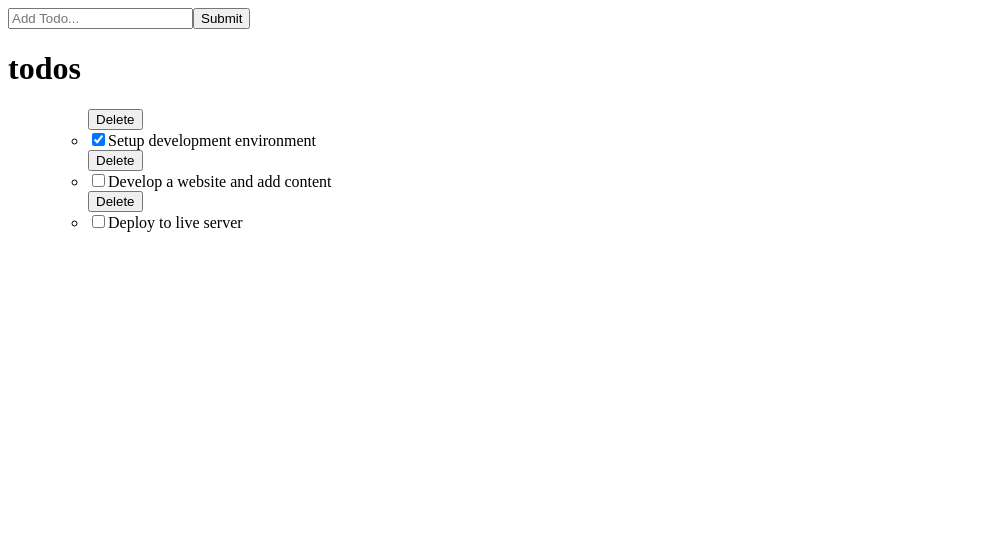
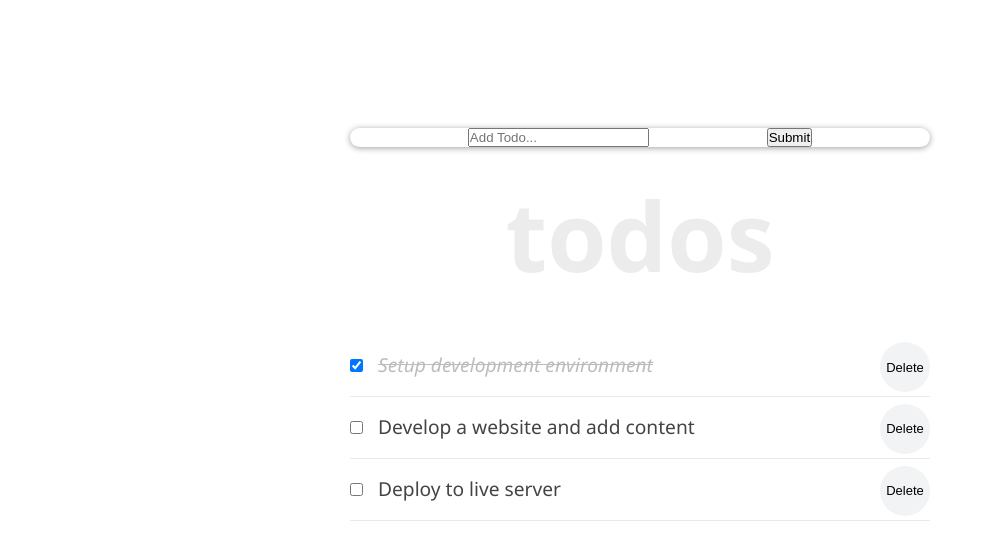
Before and after one commit to Alfred-KInyua/todo-list-react-, a React (Create React App) app: page / in a window 1280 px wide. Shown: the top 560 px of the page, without its empty margins (0-988 px from the left). Built offline with nearby package versions, Linux system fonts and the light colour scheme.

Commit message:
Add css and destructutring

```diff
--- a/src/App.css
+++ b/src/App.css
@@ -1,38 +1,64 @@
-.App {
-  text-align: center;
+* {
+  box-sizing: border-box;
+  margin: 0;
+  padding: 0;
 }
 
-.App-logo {
-  height: 40vmin;
-  pointer-events: none;
+body {
+  font-family: "Segoe UI", Arial, sans-serif;
+  line-height: 1.4;
+  color: #444;
+  background: #fff;
+  height: 100vh;
+}
+.container {
+  display: flex;
+  flex-direction: column;
+  justify-content: center;
+  align-items: center;
+  max-width: 600px;
+  margin: 0 auto;
 }
 
-@media (prefers-reduced-motion: no-preference) {
-  .App-logo {
-    animation: App-logo-spin infinite 20s linear;
-  }
+.inner {
+  width: 100%;
+  padding: 8rem 10px 4rem;
 }
 
-.App-header {
-  background-color: #282c34;
-  min-height: 100vh;
+.form-container {
+  width: 100%;
+  margin-bottom: 20px;
   display: flex;
-  flex-direction: column;
-  align-items: center;
-  justify-content: center;
-  font-size: calc(10px + 2vmin);
-  color: white;
+  border-radius: calc(0.5 * 100px);
+  box-shadow: 0 1px 6px 0 rgba(0, 0, 0, 0.38);
+  justify-content: space-evenly;
 }
 
-.App-link {
-  color: #61dafb;
+.input-text {
+  font-size: 1rem;
+  font-weight: 400;
+  width: 85%;
+  padding-right: 5px;
+  padding-left: 10px;
+  border-radius: calc(0.5 * 100px);
 }
 
-@keyframes App-logo-spin {
-  from {
-    transform: rotate(0deg);
-  }
-  to {
-    transform: rotate(360deg);
-  }
+.input-text::placeholder {
+  color: #000;
 }
+
+.input-submit {
+  background: transparent;
+  color: #5b5b5b;
+  text-transform: capitalize;
+  cursor: pointer;
+  font-weight: 600;
+  margin-right: 10px;
+}
+
+.input-text,
+.input-submit {
+  height: 45px;
+  outline: none;
+  border: none;
+}
--- a/src/components/Header.js
+++ b/src/components/Header.js
@@ -1,9 +1,26 @@
 import React from "react"
 
 const Header = () => {
+  const headerStyle = {
+    padding: "20px 0",
+    lineHeight: "1.5em",
+  }
+
   return (
-    <header>
-      <h1>todos</h1>
+    <header style={headerStyle}>
+      <h1
+        style={{
+          fontSize: "6rem",
+          fontWeight: "600",
+          marginBottom: "2rem",
+          lineHeight: "1em",
+          color: "#ececec",
+          textTransform: "lowercase",
+          textAlign: "center",
+        }}
+      >
+        todos
+      </h1>
     </header>
   )
 }
--- a/src/components/InputTodo.js
+++ b/src/components/InputTodo.js
@@ -27,7 +27,7 @@
     }
   render() {
     return (
-        <form onSubmit={this.handleSubmit}>
+        <form onSubmit={this.handleSubmit} className="form-container">
         <input type="text" placeholder="Add Todo..." name= "Title" value={this.state.Title} onChange={this.onChange}/>
         <button>Submit</button>
       </form>
--- a/src/components/TodoContainer.js
+++ b/src/components/TodoContainer.js
@@ -59,13 +59,17 @@
 
 
     render() {
+
         return (
             <>
+      <div className="container">
+      <div className="inner">
            <InputTodo addTodoProps={this.addTodoItem} />
             <Header/>
             <TodoList todos={this.state.todos}
               handleChangeProps={this.handleChange}
               delTodoProps={this.delTodo}/>
+      </div></div>
             </>
         )
       }
--- a/src/components/TodoItem.js
+++ b/src/components/TodoItem.js
@@ -1,24 +1,29 @@
-import React from "react"
-import TodoList from "./TodosList"
-class TodoItem extends React.Component{
-    constructor(props){
-        super(props)
-        this.state={
-            Title:"",
-        }
-    }
-render(){
-    return(
-        <>
-        <button onClick={()=>this.props.delTodoProps(this.props.todo.id)}>Delete</button>
-        <li><input type="checkbox" checked={this.props.todo.completed}
-             onChange={() => this.props.handleChangeProps(this.props.todo.id)} />{this.props.todo.title}
+import React from "react";
+import styles from "./TodoItem.module.css";
+import TodoList from "./TodosList";
+class TodoItem extends React.Component {
+  render() {
+    const completedStyle = {
+      fontStyle: "italic",
+      color: "#595959",
+      opacity: 0.4,
+      textDecoration: "line-through",
+    };
+    const { completed, id, title } = this.props.todo
+
+    return (
+        <li className={styles.item}>
+          <input
+            type="checkbox"
+            className={styles.checkbox}
+            checked={completed}
+            onChange={() => this.props.handleChangeProps(id)}
+          />
+          <button onClick={() => this.props.delTodoProps(id)}>Delete</button>
+          <span style={completed ? completedStyle : null}>{title}</span>
         </li>
-        </>
-    )
-}
-
-
+      )
+  }
 }
 
 export default TodoItem;
--- /dev/null
+++ b/src/components/TodoItem.module.css
@@ -0,0 +1,23 @@
+.item {
+    font-size: 1.2rem;
+    list-style-type: none;
+    padding: 17px 0px;
+    border-bottom: 1px solid #eaeaea;
+  }
+
+  .checkbox {
+    margin-right: 15px;
+  }
+
+  .item button {
+    font-size: 13px;
+    background: #f1f3f4;
+    border: none;
+    cursor: pointer;
+    float: right;
+    outline: none;
+    border-radius: 100px;
+    height: 50px;
+    width: 50px;
+    margin: -10px 0 0 10px;
+  }
--- a/src/index.js
+++ b/src/index.js
@@ -1,4 +1,5 @@
 import React from "react";
+import "./App.css"
 import  ReactDOM from "react-dom";
 import TodoContainer from "./components/TodoContainer";
 // ReactDOM.render(element, document.getElementById('root'));
```
